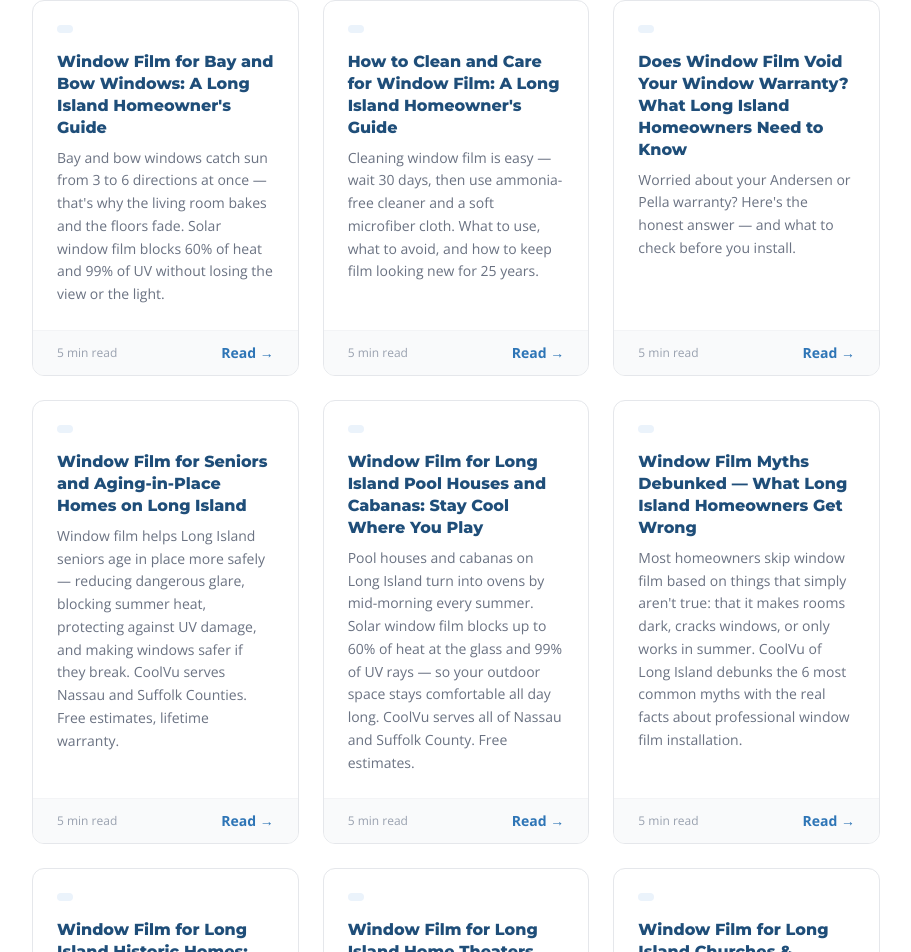
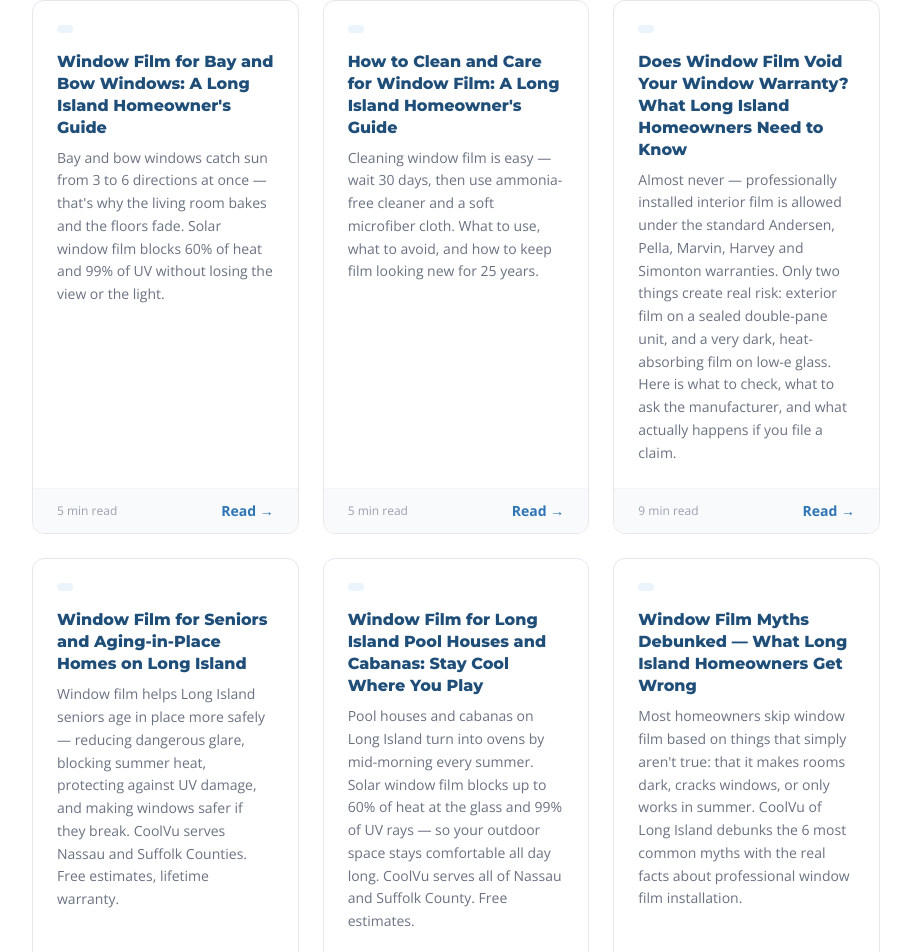
Before and after one commit to pjs8875/CoolVu, a Next.js app: page /blog in a window 1280 px wide. Shown: the part 5637-6589 px from the top of the page, without its empty margins (184-1095 px from the left). Built offline with nearby package versions, Linux system fonts and the light colour scheme; no server answers.

Commit message:
Update warranty article excerpt, date, read time on blog index

```diff
--- a/components/blog/BlogIndexPage.tsx
+++ b/components/blog/BlogIndexPage.tsx
@@ -243,10 +243,10 @@ const posts = [
     },
     {
       title: "Does Window Film Void Your Window Warranty? What Long Island Homeowners Need to Know",
-      excerpt: "Worried about your Andersen or Pella warranty? Here\'s the honest answer — and what to check before you install.",
-      date: "July 2, 2026",
+      excerpt: "Almost never — professionally installed interior film is allowed under the standard Andersen, Pella, Marvin, Harvey and Simonton warranties. Only two things create real risk: exterior film on a sealed double-pane unit, and a very dark, heat-absorbing film on low-e glass. Here is what to check, what to ask the manufacturer, and what actually happens if you file a claim.",
+      date: "August 4, 2026",
       slug: "does-window-film-void-window-warranty-long-island",
-      readTime: "5 min read",
+      readTime: "9 min read",
     },
   {
     title: "Window Film for Seniors and Aging-in-Place Homes on Long Island",
```
